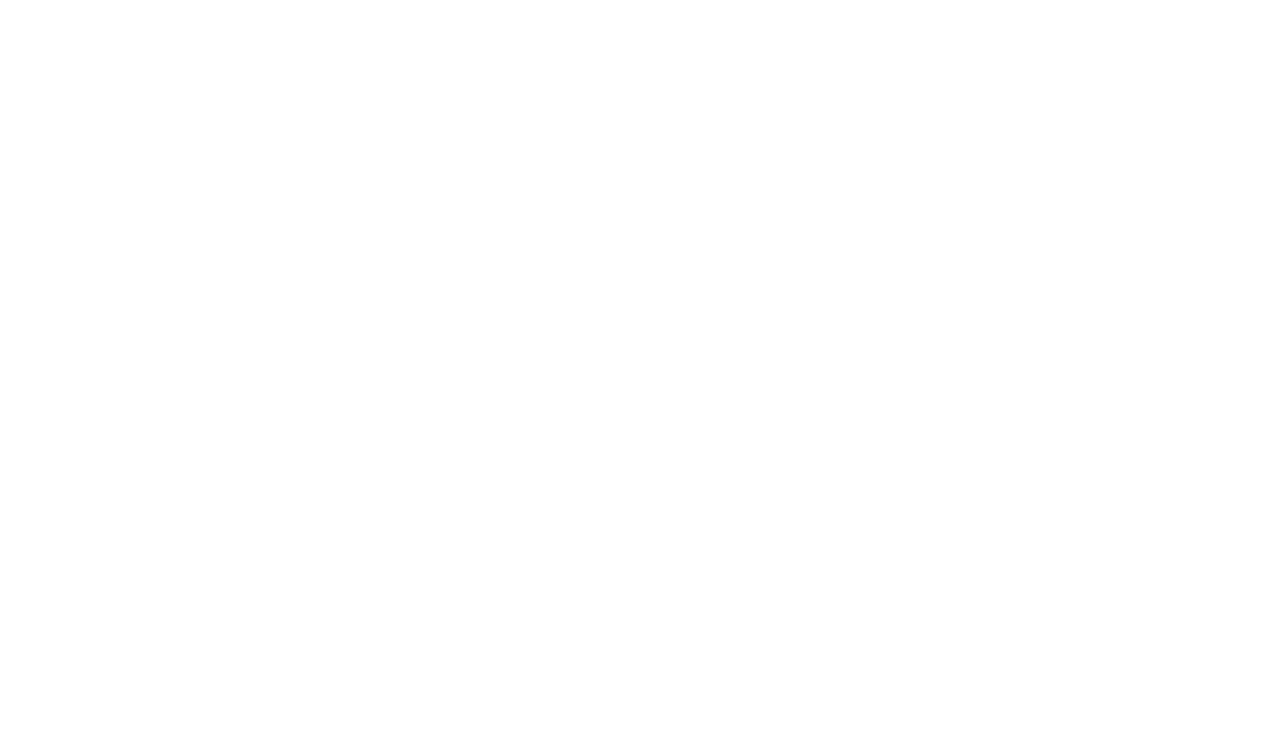
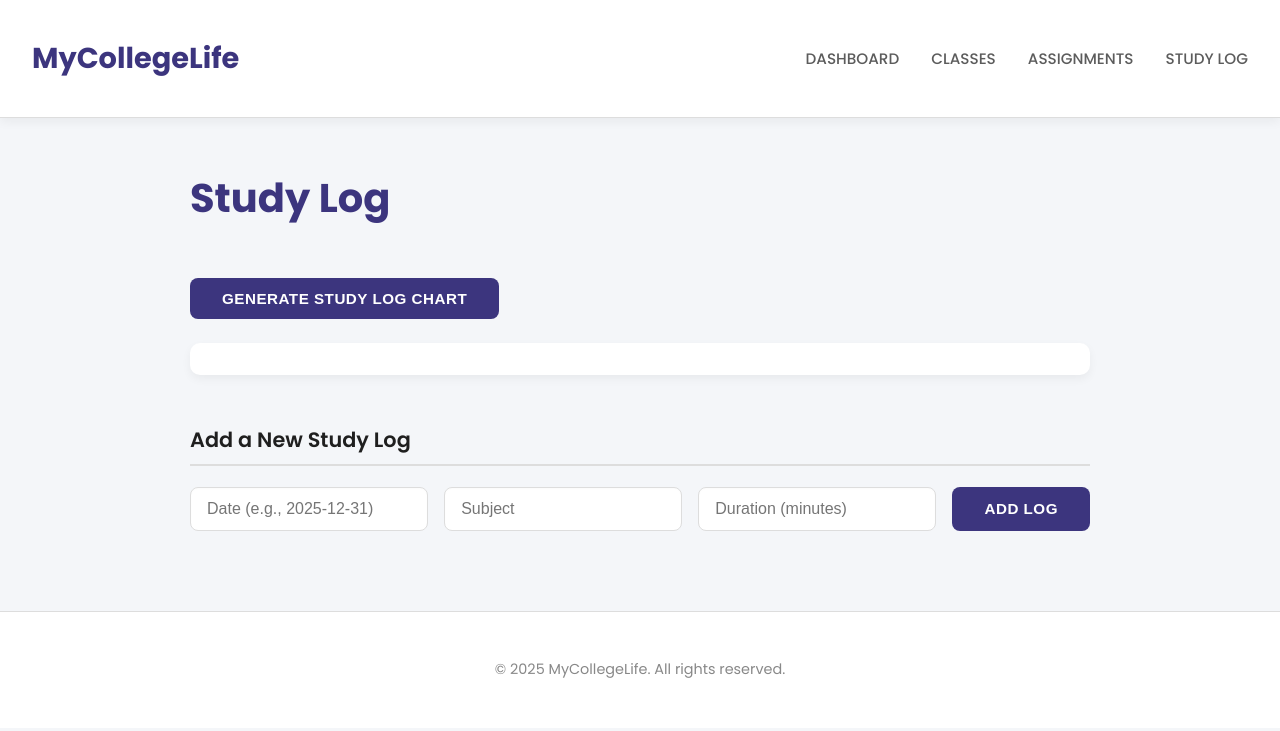
Before and after one commit to AaKkMe/MyCollegeLife, a plain HTML site: page Frontend/studylog.html in a window 1280 px wide. Drawn offline with Linux system fonts and the light colour scheme.

```diff
--- /dev/null
+++ b/Frontend/static/css/classes.css
@@ -0,0 +1,202 @@
+@import url('https://fonts.googleapis.com/css2?family=Poppins:wght@400;500;600;700&display=swap');
+
+:root {
+    --background-color: #f4f6f9;
+    --text-primary: #1f1f1f;
+    --text-secondary: #5c5c5c;
+    --accent-blue: #3c357e;
+    --hover-blue: #2e2962;
+    --border-color: #ddd;
+    --card-bg: #ffffff;
+    --font-primary: 'Poppins', sans-serif;
+    --shadow-light: 0 4px 10px rgba(0, 0, 0, 0.05);
+}
+
+body {
+    margin: 0;
+    padding: 0;
+    font-family: var(--font-primary);
+    background-color: var(--background-color);
+    color: var(--text-primary);
+    line-height: 1.6;
+}
+
+/* Header */
+header {
+    background-color: var(--card-bg);
+    padding: 1rem 2rem;
+    display: flex;
+    justify-content: space-between;
+    align-items: center;
+    border-bottom: 1px solid var(--border-color);
+    box-shadow: var(--shadow-light);
+}
+
+header h1 {
+    font-size: 1.8rem;
+    font-weight: 700;
+    color: var(--accent-blue);
+}
+
+nav ul {
+    list-style: none;
+    display: flex;
+    gap: 2rem;
+    padding: 0;
+    margin: 0;
+}
+
+nav a {
+    text-decoration: none;
+    color: var(--text-secondary);
+    font-weight: 500;
+    transition: color 0.3s ease;
+    font-size: 0.95rem;
+    text-transform: uppercase;
+}
+
+nav a:hover {
+    color: var(--accent-blue);
+}
+
+/* Main */
+main {
+    max-width: 900px;
+    margin: 3rem auto;
+    padding: 0 1.5rem;
+}
+
+h2 {
+    font-size: 2.5rem;
+    font-weight: 700;
+    color: var(--accent-blue);
+    margin-bottom: 1rem;
+}
+
+h3 {
+    font-size: 1.3rem;
+    font-weight: 600;
+    margin-top: 3rem;
+    border-bottom: 2px solid var(--border-color);
+    padding-bottom: 0.5rem;
+    color: var(--text-primary);
+}
+
+/* Class Items */
+#class-list {
+    display: flex;
+    flex-direction: column;
+    gap: 1rem;
+    margin-top: 1rem;
+}
+
+.class-item {
+    background: var(--card-bg);
+    padding: 1rem 1.5rem;
+    border-radius: 10px;
+    box-shadow: var(--shadow-light);
+    border-left: 6px solid var(--accent-blue);
+    display: flex;
+    justify-content: space-between;
+    align-items: center;
+    transition: transform 0.2s ease;
+}
+
+.class-item:hover {
+    transform: translateY(-3px);
+}
+
+.class-item strong {
+    font-weight: 600;
+    font-size: 1.05rem;
+}
+
+/* Form */
+#add-class-form {
+    margin-top: 1rem;
+    display: flex;
+    flex-wrap: wrap;
+    gap: 1rem;
+}
+
+#add-class-form input[type="text"] {
+    flex: 1;
+    min-width: 180px;
+    padding: 0.75rem 1rem;
+    border: 1px solid var(--border-color);
+    border-radius: 8px;
+    font-size: 1rem;
+    background-color: #fff;
+    box-shadow: inset 0 1px 2px rgba(0, 0, 0, 0.02);
+    transition: border-color 0.3s ease, box-shadow 0.3s ease;
+}
+
+#add-class-form input[type="text"]:focus {
+    border-color: var(--accent-blue);
+    outline: none;
+    box-shadow: 0 0 0 3px rgba(60, 53, 126, 0.1);
+}
+
+#add-class-form button {
+    background-color: var(--accent-blue);
+    color: white;
+    padding: 0.75rem 2rem;
+    border: none;
+    border-radius: 8px;
+    font-weight: 600;
+    text-transform: uppercase;
+    font-size: 0.95rem;
+    letter-spacing: 0.5px;
+    cursor: pointer;
+    transition: background-color 0.3s ease;
+}
+
+#add-class-form button:hover {
+    background-color: var(--hover-blue);
+}
+
+/* Footer */
+footer {
+    background-color: #fff;
+    padding: 2rem 1rem;
+    text-align: center;
+    font-size: 0.9rem;
+    color: #888;
+    border-top: 1px solid var(--border-color);
+    margin-top: 5rem;
+}
+
+/* Responsive */
+@media (max-width: 768px) {
+    header {
+        flex-direction: column;
+        align-items: flex-start;
+        gap: 1rem;
+    }
+
+    nav ul {
+        flex-direction: column;
+        width: 100%;
+        gap: 0;
+    }
+
+    nav li {
+        width: 100%;
+    }
+
+    nav a {
+        display: block;
+        padding: 0.75rem 0;
+        width: 100%;
+        border-bottom: 1px solid var(--border-color);
+    }
+
+    nav li:last-child a {
+        border-bottom: none;
+    }
+
+    #add-class-form {
+        flex-direction: column;
+        align-items: stretch;
+    }
+}
--- /dev/null
+++ b/Frontend/static/css/study-log.css
@@ -0,0 +1,237 @@
+@import url('https://fonts.googleapis.com/css2?family=Poppins:wght@400;500;600;700&display=swap');
+
+:root {
+    --background-color: #f4f6f9;
+    --text-primary: #1f1f1f;
+    --text-secondary: #5c5c5c;
+    --accent-blue: #3c357e;
+    --hover-blue: #2e2962;
+    --border-color: #ddd;
+    --card-bg: #ffffff;
+    --font-primary: 'Poppins', sans-serif;
+    --shadow-light: 0 4px 10px rgba(0, 0, 0, 0.05);
+}
+
+body {
+    margin: 0;
+    padding: 0;
+    font-family: var(--font-primary);
+    background-color: var(--background-color);
+    color: var(--text-primary);
+    line-height: 1.6;
+}
+
+/* Header */
+header {
+    background-color: var(--card-bg);
+    padding: 1rem 2rem;
+    display: flex;
+    justify-content: space-between;
+    align-items: center;
+    border-bottom: 1px solid var(--border-color);
+    box-shadow: var(--shadow-light);
+}
+
+header h1 {
+    font-size: 1.8rem;
+    font-weight: 700;
+    color: var(--accent-blue);
+}
+
+nav ul {
+    list-style: none;
+    display: flex;
+    gap: 2rem;
+    padding: 0;
+    margin: 0;
+}
+
+nav a {
+    text-decoration: none;
+    color: var(--text-secondary);
+    font-weight: 500;
+    transition: color 0.3s ease;
+    font-size: 0.95rem;
+    text-transform: uppercase;
+}
+
+nav a:hover {
+    color: var(--accent-blue);
+}
+
+/* Main */
+main {
+    max-width: 900px;
+    margin: 3rem auto;
+    padding: 0 1.5rem;
+}
+
+h2 {
+    font-size: 2.5rem;
+    font-weight: 700;
+    color: var(--accent-blue);
+    margin-bottom: 1rem;
+}
+
+h3 {
+    font-size: 1.3rem;
+    font-weight: 600;
+    margin-top: 3rem;
+    border-bottom: 2px solid var(--border-color);
+    padding-bottom: 0.5rem;
+    color: var(--text-primary);
+}
+
+/* Study Log Items */
+#studylog-list {
+    display: flex;
+    flex-direction: column;
+    gap: 1rem;
+    margin-top: 1rem;
+}
+
+.studylog-item {
+    background: var(--card-bg);
+    padding: 1rem 1.5rem;
+    border-radius: 10px;
+    box-shadow: var(--shadow-light);
+    border-left: 6px solid var(--accent-blue);
+    display: flex;
+    justify-content: space-between;
+    align-items: center;
+    transition: transform 0.2s ease;
+}
+
+.studylog-item:hover {
+    transform: translateY(-3px);
+}
+
+.studylog-item strong {
+    font-weight: 600;
+    font-size: 1.05rem;
+}
+
+/* Chart Area */
+#generate-chart-btn {
+    background-color: var(--accent-blue);
+    color: white;
+    padding: 0.75rem 2rem;
+    border: none;
+    border-radius: 8px;
+    font-weight: 600;
+    text-transform: uppercase;
+    font-size: 0.95rem;
+    letter-spacing: 0.5px;
+    cursor: pointer;
+    transition: background-color 0.3s ease;
+    margin-top: 2rem;
+}
+
+#generate-chart-btn:hover {
+    background-color: var(--hover-blue);
+}
+
+#chart-display-area {
+    margin-top: 1.5rem;
+    padding: 1rem;
+    background-color: var(--card-bg);
+    border-radius: 10px;
+    box-shadow: var(--shadow-light);
+    text-align: center;
+}
+
+#chart-display-area img {
+    max-width: 100%;
+    height: auto;
+    border-radius: 8px;
+}
+
+/* Form */
+#add-studylog-form {
+    margin-top: 1rem;
+    display: flex;
+    flex-wrap: wrap;
+    gap: 1rem;
+}
+
+#add-studylog-form input {
+    flex: 1;
+    min-width: 180px;
+    padding: 0.75rem 1rem;
+    border: 1px solid var(--border-color);
+    border-radius: 8px;
+    font-size: 1rem;
+    background-color: #fff;
+    box-shadow: inset 0 1px 2px rgba(0, 0, 0, 0.02);
+    transition: border-color 0.3s ease, box-shadow 0.3s ease;
+}
+
+#add-studylog-form input:focus {
+    border-color: var(--accent-blue);
+    outline: none;
+    box-shadow: 0 0 0 3px rgba(60, 53, 126, 0.1);
+}
+
+#add-studylog-form button {
+    background-color: var(--accent-blue);
+    color: white;
+    padding: 0.75rem 2rem;
+    border: none;
+    border-radius: 8px;
+    font-weight: 600;
+    text-transform: uppercase;
+    font-size: 0.95rem;
+    letter-spacing: 0.5px;
+    cursor: pointer;
+    transition: background-color 0.3s ease;
+}
+
+#add-studylog-form button:hover {
+    background-color: var(--hover-blue);
+}
+
+/* Footer */
+footer {
+    background-color: #fff;
+    padding: 2rem 1rem;
+    text-align: center;
+    font-size: 0.9rem;
+    color: #888;
+    border-top: 1px solid var(--border-color);
+    margin-top: 5rem;
+}
+
+/* Responsive */
+@media (max-width: 768px) {
+    header {
+        flex-direction: column;
+        align-items: flex-start;
+        gap: 1rem;
+    }
+
+    nav ul {
+        flex-direction: column;
+        width: 100%;
+        gap: 0;
+    }
+
+    nav li {
+        width: 100%;
+    }
+
+    nav a {
+        display: block;
+        padding: 0.75rem 0;
+        width: 100%;
+        border-bottom: 1px solid var(--border-color);
+    }
+
+    nav li:last-child a {
+        border-bottom: none;
+    }
+
+    #add-studylog-form {
+        flex-direction: column;
+        align-items: stretch;
+    }
+}
--- a/Frontend/studylog.html
+++ b/Frontend/studylog.html
@@ -2,9 +2,45 @@
 <html lang="en">
 <head>
     <meta charset="UTF-8">
-    <title>Title</title>
+    <meta name="viewport" content="width=device-width, initial-scale=1.0">
+    <title>MyCollegeLife - Study Log</title>
+    <link rel="stylesheet" href="static/css/study-log.css">
 </head>
 <body>
+    <header>
+        <h1>MyCollegeLife</h1>
+        <nav>
+            <ul>
+                <li><a href="index.html">Dashboard</a></li>
+                <li><a href="classes.html">Classes</a></li>
+                <li><a href="assignments.html">Assignments</a></li>
+
+                <li><a href="studylog.html">Study Log</a></li>
+            </ul>
+        </nav>
+    </header>
+
+    <main>
+        <section id="studylog-management">
+            <h2>Study Log</h2>
+            <div id="studylog-list"></div>
+
+            <button id="generate-chart-btn">Generate Study Log Chart</button>
+            <div id="chart-display-area"></div>
+
+            <h3>Add a New Study Log</h3>
+            <form id="add-studylog-form">
+                <input type="text" id="studylog-date" placeholder="Date (e.g., 2025-12-31)" required>
+                <input type="text" id="studylog-subject" placeholder="Subject" required>
+                <input type="number" id="studylog-duration" placeholder="Duration (minutes)" required>
+                <button type="submit">Add Log</button>
+            </form>
+        </section>
+    </main>
+
+    <footer>
+        <p>&copy; 2025 MyCollegeLife. All rights reserved.</p>
+    </footer>
 
 </body>
 </html>
```
Also changed, not shown: Frontend/classes.html (+34 -1 lines), 2 other files.
